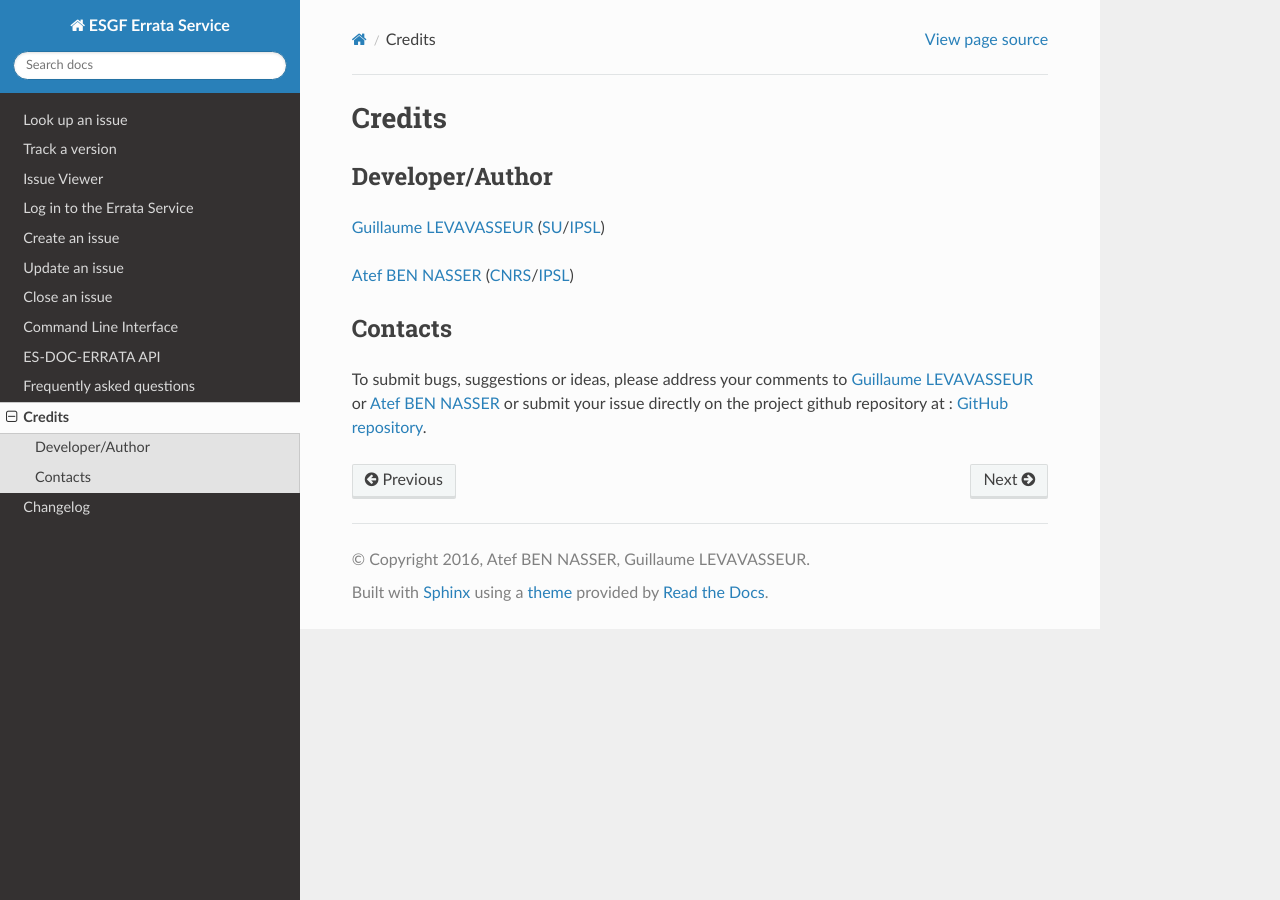
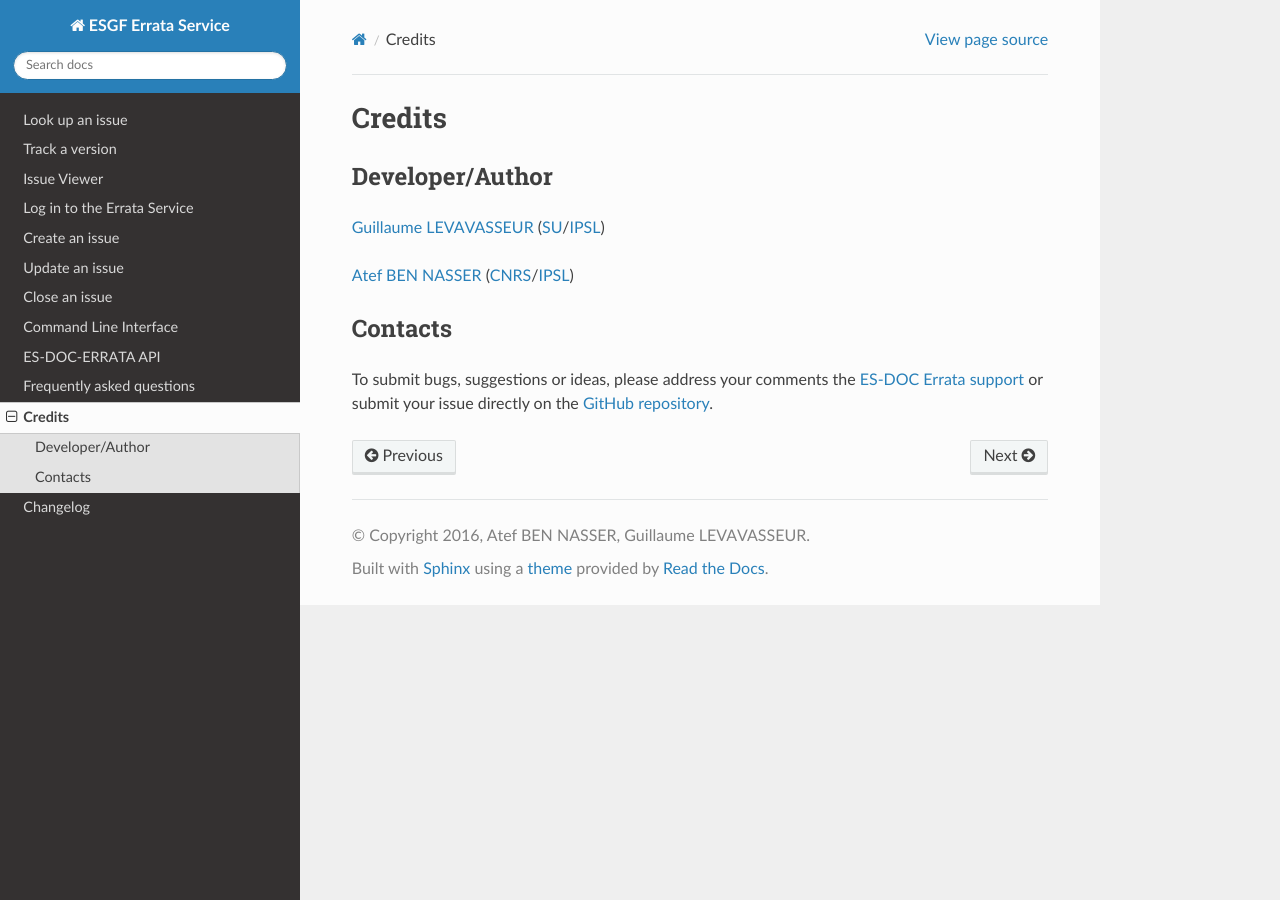
Before and after one commit to ES-DOC/esdoc-errata-client, a Sphinx documentation site: the page built from docs/credits.rst, in a window 1280 px wide. Built offline with Sphinx 7.4.7 and the Read the Docs theme 2.0.0, drawn with Linux system fonts in a browser that asks for light colours; the version number could not be read and is left out.

Commit message:
Add image + update contact

```diff
--- a/docs/credits.rst
+++ b/docs/credits.rst
@@ -14,6 +14,5 @@
 Contacts
 ********
 
-To submit bugs, suggestions or ideas, please address your comments to `Guillaume LEVAVASSEUR <glipsl@ipsl.fr>`_
-or `Atef BEN NASSER <abennasser@ipsl.fr>`_
-or submit your issue directly on the project github repository at : `GitHub repository <https://github.com/ES-DOC/esdoc-errata-client>`_.
+To submit bugs, suggestions or ideas, please address your comments the `ES-DOC Errata support <support@errata.es-doc.org>`_
+or submit your issue directly on the `GitHub repository <https://github.com/ES-DOC/esdoc-errata-client>`_.
--- a/docs/index.rst
+++ b/docs/index.rst
@@ -14,6 +14,11 @@
 
 .. note::
     The issue registration should be executed prior to the publication process and is ought to be mandatory for additional versions, version removal or retraction.
+
+.. image:: images/errata_service.png
+   :scale: 50%
+   :alt: ESGF Errata Service Overview
+   :align: center
 
 The Errata Service offers to ESGF users to query about modifications and/or corrections applied to their data in different ways:
 
```
Also changed, not shown: docs/images/errata_service.png (added).
